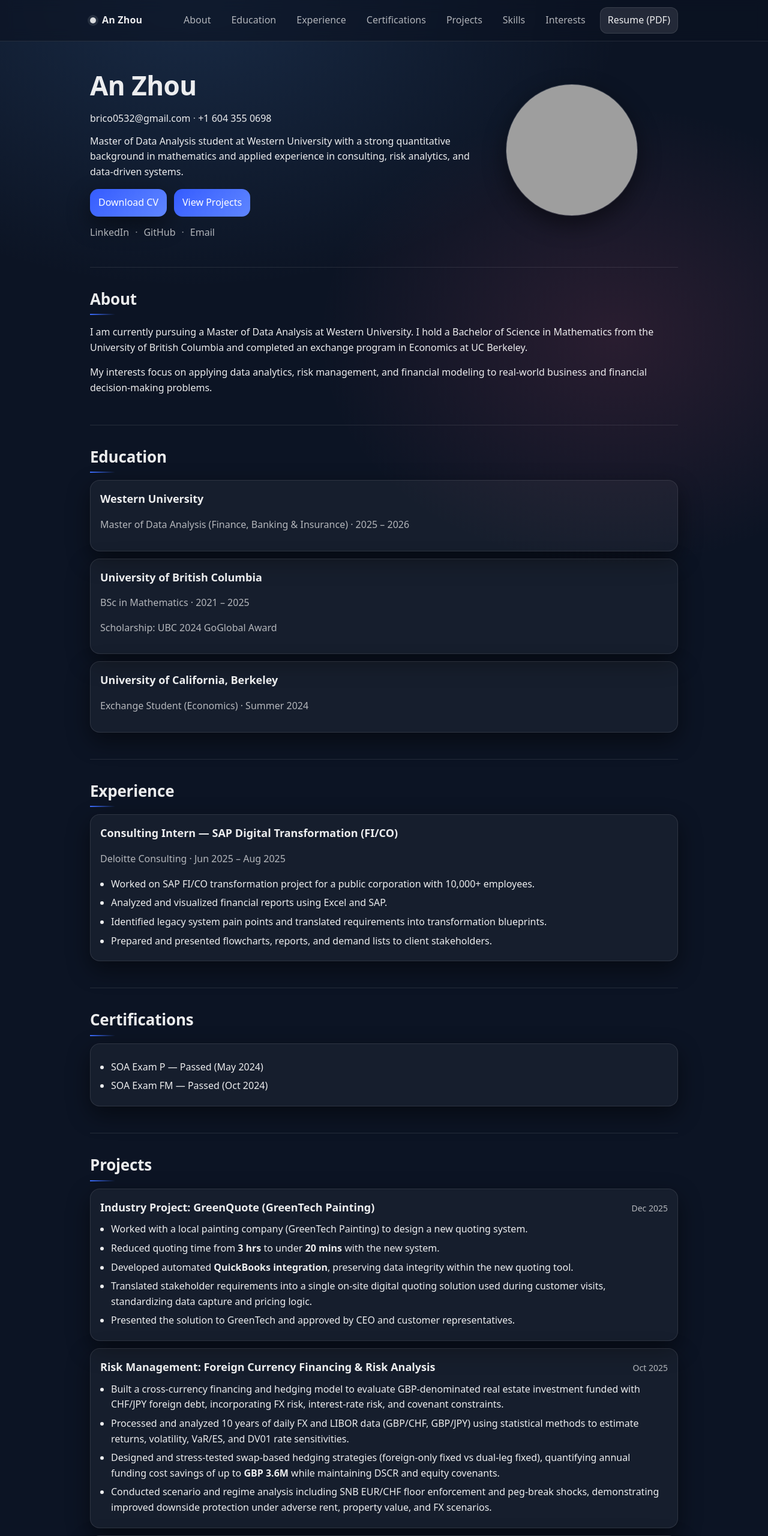
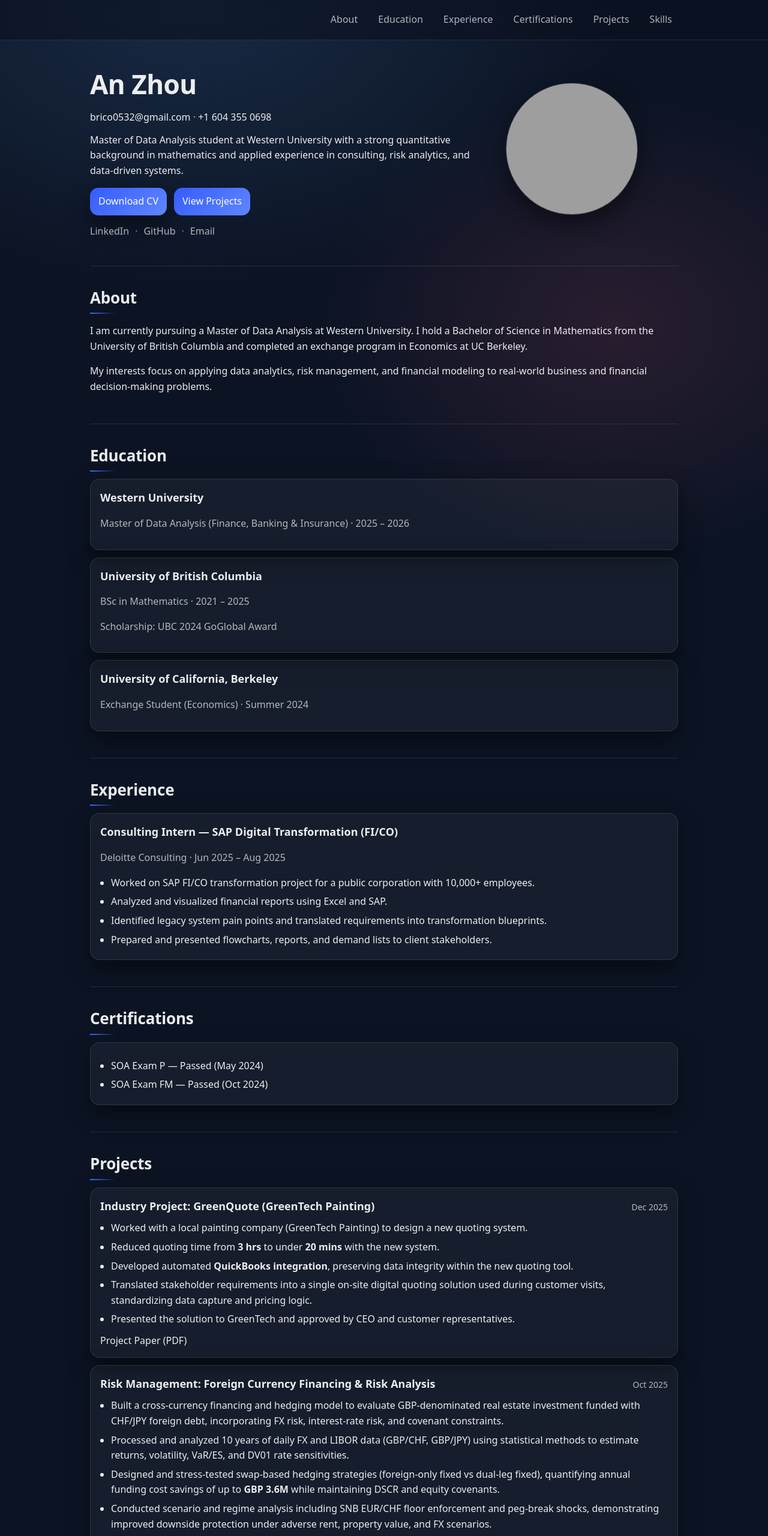
Before and after one commit to anzho/anzho.github.io, a plain HTML site: page index.html in a window 1280 px wide. Shown: the top 2560 px of the page at 60% size. Drawn offline with Linux system fonts and the light colour scheme; grey boxes are pictures that could not be loaded.

Commit message:
Update index.html

```diff
--- a/index.html
+++ b/index.html
@@ -13,8 +13,7 @@
   <header class="site-header">
     <div class="container nav-wrap">
       <a class="brand" href="#page-top">
-        <span class="brand-dot"></span>
-        <span>An Zhou</span>
+
       </a>
 
       <button class="nav-toggle" aria-label="Toggle navigation">
@@ -28,8 +27,6 @@
         <a class="nav-link" href="#certifications">Certifications</a>
         <a class="nav-link" href="#projects">Projects</a>
         <a class="nav-link" href="#skills">Skills</a>
-        <a class="nav-link" href="#interests">Interests</a>
-        <a class="nav-cta" href="files/resume.pdf" target="_blank">Resume (PDF)</a>
       </nav>
     </div>
   </header>
@@ -162,6 +159,14 @@
       <li>Translated stakeholder requirements into a single on-site digital quoting solution used during customer visits, standardizing data capture and pricing logic.</li>
       <li>Presented the solution to GreenTech and approved by CEO and customer representatives.</li>
     </ul>
+    <div class="links">
+  <a href="files/greenquote_project_paper.pdf"
+     target="_blank"
+     rel="noopener">
+    Project Paper (PDF)
+  </a>
+</div>
+
   </article>
 
   <article class="card">
@@ -347,20 +352,6 @@
 
     <hr class="divider container" />
 
-    <!-- Interests -->
-    <section id="interests" class="section container">
-      <h2 class="h2">Interests</h2>
-      <p>
-        Financial markets, risk analytics, applied data systems, and building tools that improve
-        decision-making in real organizations.
-      </p>
-    </section>
-
-    <footer class="footer container">
-      <p class="muted">© <span id="year"></span> An Zhou · Hosted on GitHub Pages</p>
-      <a class="back-to-top" href="#page-top">Back to top ↑</a>
-    </footer>
-  </main>
 
   <script src="assets/main.js"></script>
 </body>
```
